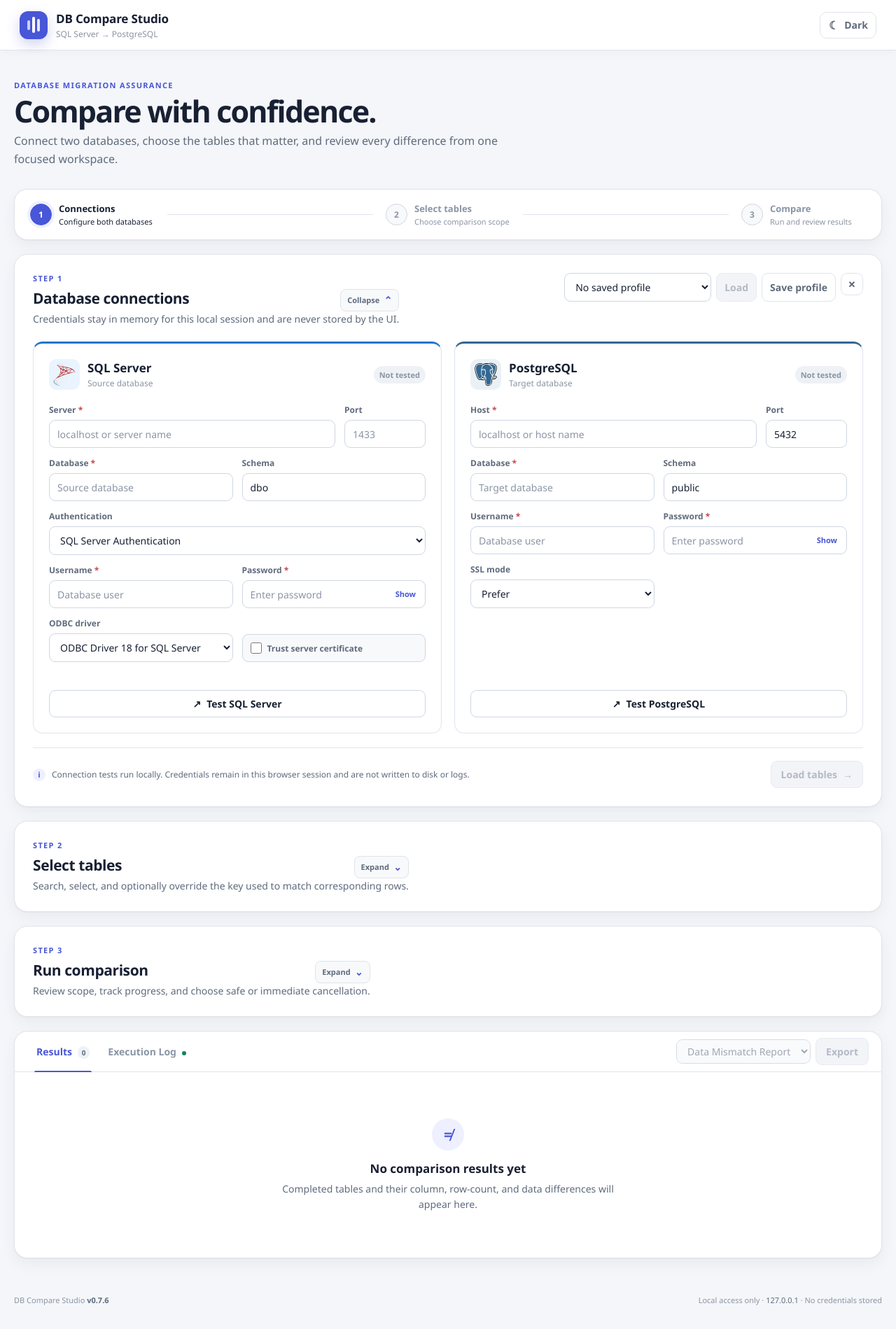
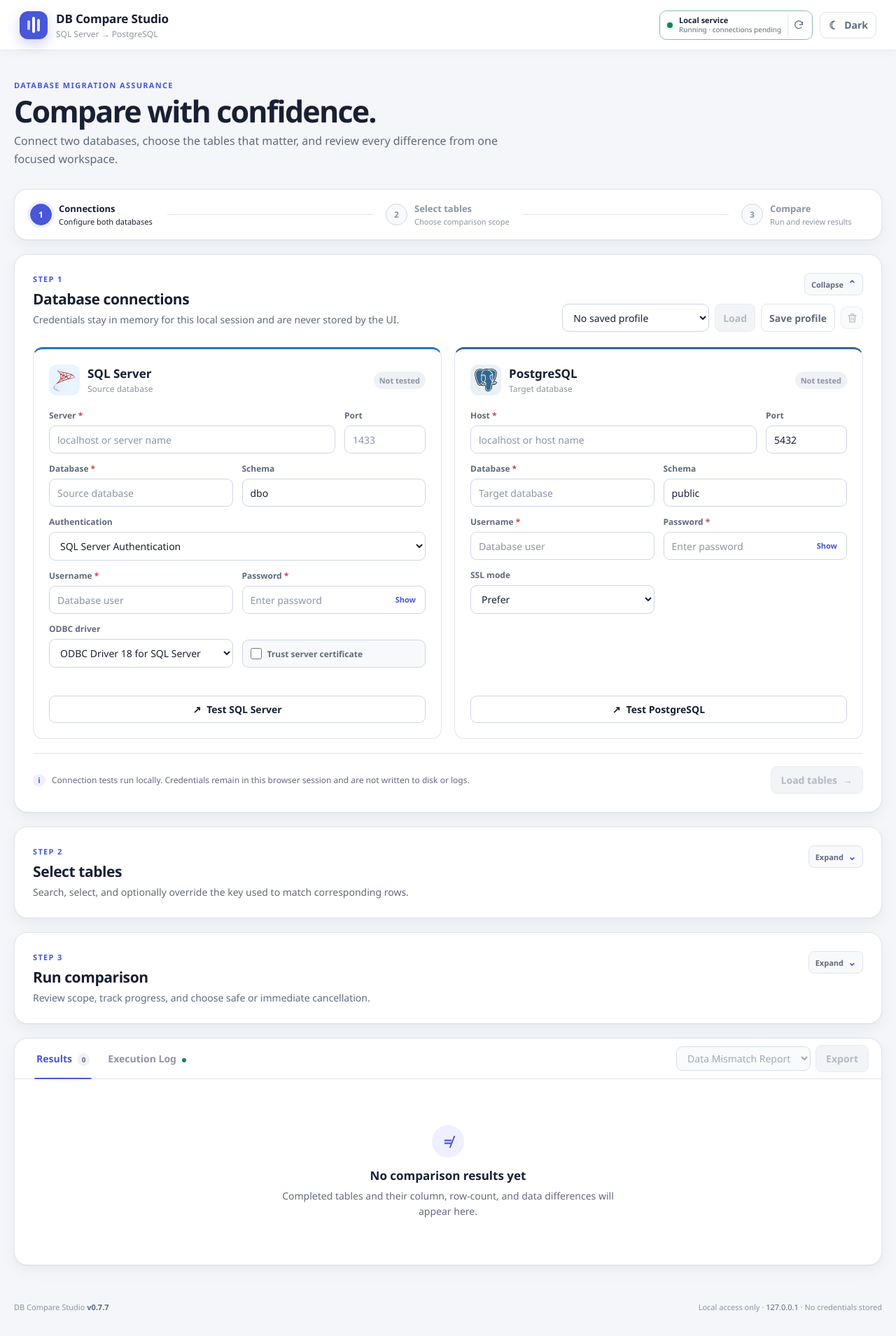
Before and after one commit to karthikeyaguptha/DBDataCompare, a Flask app: page / in a window 1280 px wide. Shown: the whole page at 70% size. Before the commit the page ends 1865 px from the top, so only its background shows below. Run offline with Flask 3, Linux system fonts and the light colour scheme; data that the repository does not hold is empty.

Commit message:
fix: align workflow headers and local service controls

```diff
--- a/db_compare/web.py
+++ b/db_compare/web.py
@@ -49,7 +49,7 @@
         {
             "application": "DB Compare Studio",
             "status": "ready",
-            "phase": "v0.7.6-workflow-results-refinement",
+            "phase": "v0.7.7-header-layout-polish",
         }
     )
 
--- a/static/css/styles.css
+++ b/static/css/styles.css
@@ -147,49 +147,109 @@
     backdrop-filter: blur(12px);
 }
 
-.service-banner {
-    position: sticky;
-    z-index: 19;
-    top: 72px;
-    display: flex;
+.service-indicator {
+    display: inline-flex;
+    min-height: 40px;
     align-items: center;
-    justify-content: space-between;
-    gap: 18px;
-    padding: 11px max(28px, calc((100vw - 1320px) / 2));
-    border-bottom: 1px solid var(--line);
-    box-shadow: var(--shadow-sm);
-}
-
-.service-banner.is-hidden {
-    display: none;
-}
-
-.service-banner.offline {
+    gap: 9px;
+    padding: 5px 5px 5px 10px;
+    border: 1px solid var(--line);
+    border-radius: 10px;
+    background: var(--surface);
+    color: var(--ink-soft);
+}
+
+.service-status-dot {
+    width: 8px;
+    height: 8px;
+    flex: 0 0 8px;
+    border-radius: 50%;
+    background: var(--ink-faint);
+    box-shadow: 0 0 0 3px var(--surface-strong);
+}
+
+.service-indicator.ready,
+.service-indicator.restored {
+    border-color: color-mix(in srgb, var(--success) 42%, var(--line));
+}
+
+.service-indicator.ready .service-status-dot,
+.service-indicator.restored .service-status-dot {
+    background: var(--success);
+    box-shadow: 0 0 0 3px var(--success-soft);
+}
+
+.service-indicator.offline {
     border-color: var(--danger);
     background: var(--danger-soft);
-    color: var(--danger);
-}
-
-.service-banner.restored {
-    border-color: var(--success);
-    background: var(--success-soft);
-    color: var(--success);
-}
-
-.service-banner > div {
+}
+
+.service-indicator.offline .service-status-dot {
+    background: var(--danger);
+    box-shadow: 0 0 0 3px color-mix(in srgb, var(--danger) 18%, transparent);
+}
+
+.service-indicator-copy {
     display: flex;
     flex-direction: column;
-    gap: 2px;
-}
-
-.service-banner span {
-    color: var(--ink-soft);
-    font-size: 12px;
-}
-
-.service-banner .button {
-    flex: 0 0 auto;
-    min-height: 34px;
+    min-width: 94px;
+    gap: 1px;
+    line-height: 1.15;
+}
+
+.service-indicator-copy strong {
+    color: var(--ink);
+    font-size: 11px;
+    font-weight: 750;
+}
+
+.service-indicator-copy > span {
+    color: var(--ink-soft);
+    font-size: 10px;
+    white-space: nowrap;
+}
+
+.service-indicator.offline .service-indicator-copy > span {
+    color: var(--danger);
+}
+
+.service-refresh {
+    display: grid;
+    width: 30px;
+    height: 30px;
+    flex: 0 0 30px;
+    place-items: center;
+    padding: 0;
+    border: 0;
+    border-left: 1px solid var(--line);
+    background: transparent;
+    color: var(--ink-soft);
+}
+
+.service-refresh:hover {
+    color: var(--primary);
+}
+
+.service-refresh:disabled {
+    opacity: 0.55;
+}
+
+.service-refresh svg {
+    width: 16px;
+    height: 16px;
+    fill: none;
+    stroke: currentColor;
+    stroke-width: 1.9;
+    stroke-linecap: round;
+    stroke-linejoin: round;
+}
+
+.service-refresh.is-checking svg {
+    animation: service-spin 700ms linear infinite;
+}
+
+@keyframes service-spin {
+    to { transform: rotate(360deg); }
 }
 
 .brand,
@@ -286,30 +346,59 @@
 .profile-tools {
     display: grid;
     grid-template-columns: minmax(210px, 1fr) auto auto auto;
-    align-items: stretch;
+    align-items: center;
+    gap: 8px;
 }
 
 .profile-tools label {
+    display: block;
     min-width: 0;
+    height: 40px;
 }
 
 .profile-tools select {
     width: 100%;
-    min-height: 38px;
+    height: 40px;
+    min-height: 40px;
     margin: 0;
 }
 
 .profile-tools .button {
-    min-height: 38px;
+    height: 40px;
+    min-height: 40px;
     padding: 8px 11px;
     white-space: nowrap;
 }
 
 .delete-profile {
-    width: 38px;
-    height: 38px;
+    width: 40px;
+    height: 40px;
+    border-color: color-mix(in srgb, var(--danger) 42%, var(--line));
+    background: var(--danger-soft);
     color: var(--danger);
-    font-size: 19px;
+}
+
+.delete-profile:hover:not(:disabled) {
+    border-color: var(--danger);
+    background: color-mix(in srgb, var(--danger) 15%, var(--surface));
+    color: var(--danger);
+}
+
+.delete-profile:disabled {
+    border-color: var(--line);
+    background: var(--surface-muted);
+    color: var(--ink-faint);
+    opacity: 0.62;
+}
+
+.delete-profile svg {
+    width: 17px;
+    height: 17px;
+    fill: none;
+    stroke: currentColor;
+    stroke-width: 1.8;
+    stroke-linecap: round;
+    stroke-linejoin: round;
 }
 
 .local-badge,
@@ -501,6 +590,19 @@
     margin-bottom: 22px;
 }
 
+.section-heading-copy {
+    min-width: 0;
+    padding-top: 1px;
+}
+
+.section-heading-actions {
+    display: flex;
+    flex: 0 0 auto;
+    align-items: flex-end;
+    flex-direction: column;
+    gap: 12px;
+}
+
 .section-heading h2 {
     margin: 0 0 5px;
     font-size: 21px;
@@ -511,16 +613,6 @@
     margin: 0;
     color: var(--ink-soft);
     line-height: 1.5;
-}
-
-.accordion-title-row {
-    display: flex;
-    align-items: center;
-    gap: 10px;
-}
-
-.accordion-title-row h2 {
-    flex: 1 1 auto;
 }
 
 .accordion-toggle {
--- a/static/js/app.js
+++ b/static/js/app.js
@@ -168,10 +168,18 @@
 }
 
 function showServiceBanner(kind, title, message) {
-    elements.serviceBanner.classList.remove("is-hidden", "offline", "restored");
+    elements.serviceBanner.classList.remove("checking", "ready", "offline", "restored");
     elements.serviceBanner.classList.add(kind);
     elements.serviceBannerTitle.textContent = title;
     elements.serviceBannerMessage.textContent = message;
+    elements.serviceBanner.setAttribute(
+        "aria-label",
+        `Local service status: ${message}`,
+    );
+    elements.serviceBanner.setAttribute("aria-live", kind === "offline" ? "assertive" : "polite");
+    elements.serviceBanner.title = kind === "offline"
+        ? "Restart run.bat, then use refresh and retest both database connections."
+        : "The local DB Compare Studio service is running.";
 }
 
 function markBackendOffline() {
@@ -224,8 +232,8 @@
         "Completed results remain visible. Restart run.bat before starting another operation.";
     showServiceBanner(
         "offline",
-        "Local service is unavailable",
-        "run.bat may have been closed. Start it again, then check the service and retest both connections.",
+        "Local service",
+        "Unavailable",
     );
     updateSelectionCount();
     updatePagination();
@@ -237,8 +245,8 @@
     state.backendOffline = false;
     showServiceBanner(
         "restored",
-        "Local service is running again",
-        "Retest SQL Server and PostgreSQL before reloading tables.",
+        "Local service",
+        "Running · retest connections",
     );
     elements.tablesOverlayTitle.textContent = "Retest both database connections";
     elements.tablesOverlayMessage.textContent =
@@ -247,19 +255,27 @@
 
 async function checkBackendHealth() {
     elements.retryService.disabled = true;
+    elements.retryService.classList.add("is-checking");
     try {
         await requestJson("/api/health", { method: "GET" });
-        if (!state.sqlValidated || !state.pgValidated) {
+        if (state.sqlValidated && state.pgValidated) {
             showServiceBanner(
-                "restored",
-                "Local service is running",
-                "Test both database connections again before reloading tables.",
+                "ready",
+                "Local service",
+                "Running",
+            );
+        } else if (!state.backendOffline) {
+            showServiceBanner(
+                "ready",
+                "Local service",
+                "Running · connections pending",
             );
         }
     } catch {
         // requestJson displays the persistent offline recovery state.
     } finally {
         elements.retryService.disabled = false;
+        elements.retryService.classList.remove("is-checking");
     }
 }
 
@@ -477,7 +493,7 @@
     if (bothValidated) {
         document.querySelector("[data-step='1']").classList.add("complete");
         document.querySelector("[data-step='2']").classList.add("active");
-        elements.serviceBanner.classList.add("is-hidden");
+        showServiceBanner("ready", "Local service", "Running");
         showToast("Both database connections succeeded. You can now load tables.");
     } else {
         document.querySelector("[data-step='1']").classList.remove("complete");
@@ -1790,3 +1806,4 @@
 updatePagination();
 setReportExports();
 refreshProfiles();
+checkBackendHealth();
--- a/templates/index.html
+++ b/templates/index.html
@@ -31,6 +31,21 @@
             </div>
         </div>
         <div class="topbar-actions">
+            <div class="service-indicator checking" id="serviceBanner" role="status"
+                aria-live="polite" aria-label="Local service status: checking">
+                <span class="service-status-dot" aria-hidden="true"></span>
+                <span class="service-indicator-copy">
+                    <strong id="serviceBannerTitle">Local service</strong>
+                    <span id="serviceBannerMessage">Checking…</span>
+                </span>
+                <button class="service-refresh" id="retryService" type="button"
+                    aria-label="Refresh local service status" title="Check local service again">
+                    <svg viewBox="0 0 24 24" aria-hidden="true">
+                        <path d="M20 11a8 8 0 1 0-2.34 5.66"/>
+                        <path d="M20 5v6h-6"/>
+                    </svg>
+                </button>
+            </div>
             <button class="theme-toggle" id="themeToggle" type="button"
                 aria-label="Switch to dark theme" title="Switch theme">
                 <span class="theme-icon" aria-hidden="true">☾</span>
@@ -38,14 +53,6 @@
             </button>
         </div>
     </header>
-
-    <aside class="service-banner is-hidden" id="serviceBanner" role="alert" aria-live="assertive">
-        <div>
-            <strong id="serviceBannerTitle">Local service is unavailable</strong>
-            <span id="serviceBannerMessage">Start run.bat, then retest both database connections.</span>
-        </div>
-        <button class="button ghost" id="retryService" type="button">Check again</button>
-    </aside>
 
     <main class="workspace" id="workspace">
         <section class="intro" aria-labelledby="page-title">
@@ -76,19 +83,18 @@
         <section class="section-block workflow-step" id="connectionsSection"
             data-step-panel="1" aria-labelledby="connections-title">
             <div class="section-heading">
-                <div>
+                <div class="section-heading-copy">
                     <p class="section-kicker">Step 1</p>
-                    <div class="accordion-title-row">
                     <h2 id="connections-title">Database connections</h2>
+                    <p>Credentials stay in memory for this local session and are never stored by the UI.</p>
+                </div>
+                <div class="section-heading-actions">
                     <button class="accordion-toggle" type="button"
                             data-accordion-step="1" aria-expanded="true"
                             aria-controls="connectionsContent">
                         <span class="accordion-label">Collapse</span>
                         <span class="accordion-chevron" aria-hidden="true">⌃</span>
                     </button>
-                    </div>
-                    <p>Credentials stay in memory for this local session and are never stored by the UI.</p>
-                </div>
                     <div class="profile-tools" aria-label="Saved comparison profiles">
                         <label>
                             <span class="sr-only">Saved profile</span>
@@ -98,7 +104,16 @@
                         </label>
                         <button class="button ghost" id="loadProfile" type="button" disabled>Load</button>
                         <button class="button ghost" id="saveProfile" type="button">Save profile</button>
-                    <button class="icon-button delete-profile" id="deleteProfile" type="button" disabled aria-label="Delete selected profile" title="Delete selected profile">×</button>
+                        <button class="icon-button delete-profile" id="deleteProfile" type="button" disabled
+                            aria-label="Delete selected profile" title="Delete selected profile">
+                            <svg viewBox="0 0 24 24" aria-hidden="true">
+                                <path d="M4 7h16"/>
+                                <path d="M9 7V4h6v3"/>
+                                <path d="m6 7 1 13h10l1-13"/>
+                                <path d="M10 11v5M14 11v5"/>
+                            </svg>
+                        </button>
+                    </div>
                 </div>
             </div>
 
@@ -270,20 +285,20 @@
         <section class="section-block muted-section workflow-step" id="tablesSection"
             data-step-panel="2" aria-labelledby="tables-title">
             <div class="section-heading">
-                <div>
+                <div class="section-heading-copy">
                     <p class="section-kicker">Step 2</p>
-                    <div class="accordion-title-row">
                     <h2 id="tables-title">Select tables</h2>
+                    <p>Search, select, and optionally override the key used to match corresponding rows.</p>
+                </div>
+                <div class="section-heading-actions">
                     <button class="accordion-toggle" type="button"
                             data-accordion-step="2" aria-expanded="true"
                             aria-controls="tablesContent">
                         <span class="accordion-label">Collapse</span>
                         <span class="accordion-chevron" aria-hidden="true">⌃</span>
                     </button>
+                    <span class="selection-count" id="selectionCount">0 of 0 selected</span>
                 </div>
-                    <p>Search, select, and optionally override the key used to match corresponding rows.</p>
-                </div>
-                <span class="selection-count" id="selectionCount">0 of 0 selected</span>
             </div>
 
             <div class="step-content" id="tablesContent">
@@ -382,19 +397,18 @@
         <section class="section-block muted-section workflow-step" id="compareSection"
             data-step-panel="3" aria-labelledby="compare-title">
             <div class="section-heading">
-                <div>
+                <div class="section-heading-copy">
                     <p class="section-kicker">Step 3</p>
-                    <div class="accordion-title-row">
                     <h2 id="compare-title">Run comparison</h2>
+                    <p>Review scope, track progress, and choose safe or immediate cancellation.</p>
+                </div>
+                <div class="section-heading-actions">
                     <button class="accordion-toggle" type="button"
                             data-accordion-step="3" aria-expanded="true"
                             aria-controls="compareContent">
                         <span class="accordion-label">Collapse</span>
                         <span class="accordion-chevron" aria-hidden="true">⌃</span>
                     </button>
-                    </div>
-                    <p>Review scope, track progress, and choose safe or immediate cancellation.</p>
-                </div>
                     <div class="compare-buttons">
                         <button class="button warning" id="stopCompare" type="button" disabled
                             title="Finish the current query or data batch, then stop">Safe Stop</button>
@@ -403,6 +417,7 @@
                         <button class="button primary" id="startCompare" type="button" disabled>
                             Start comparison <span aria-hidden="true">▶</span>
                         </button>
+                    </div>
                 </div>
             </div>
 
@@ -563,7 +578,7 @@
     </button>
 
     <footer class="footer">
-        <span>DB Compare Studio <b>v0.7.6</b></span>
+        <span>DB Compare Studio <b>v0.7.7</b></span>
         <span>Local access only · <code>127.0.0.1</code> · No credentials stored</span>
     </footer>
 </body>
```
Also changed, not shown: other parts of static/css/styles.css (+42 -13 lines), tests/test_web.py (+39 -2 lines), README.md, 3 other files. Lines whose indentation alone changed are shown as unchanged.
